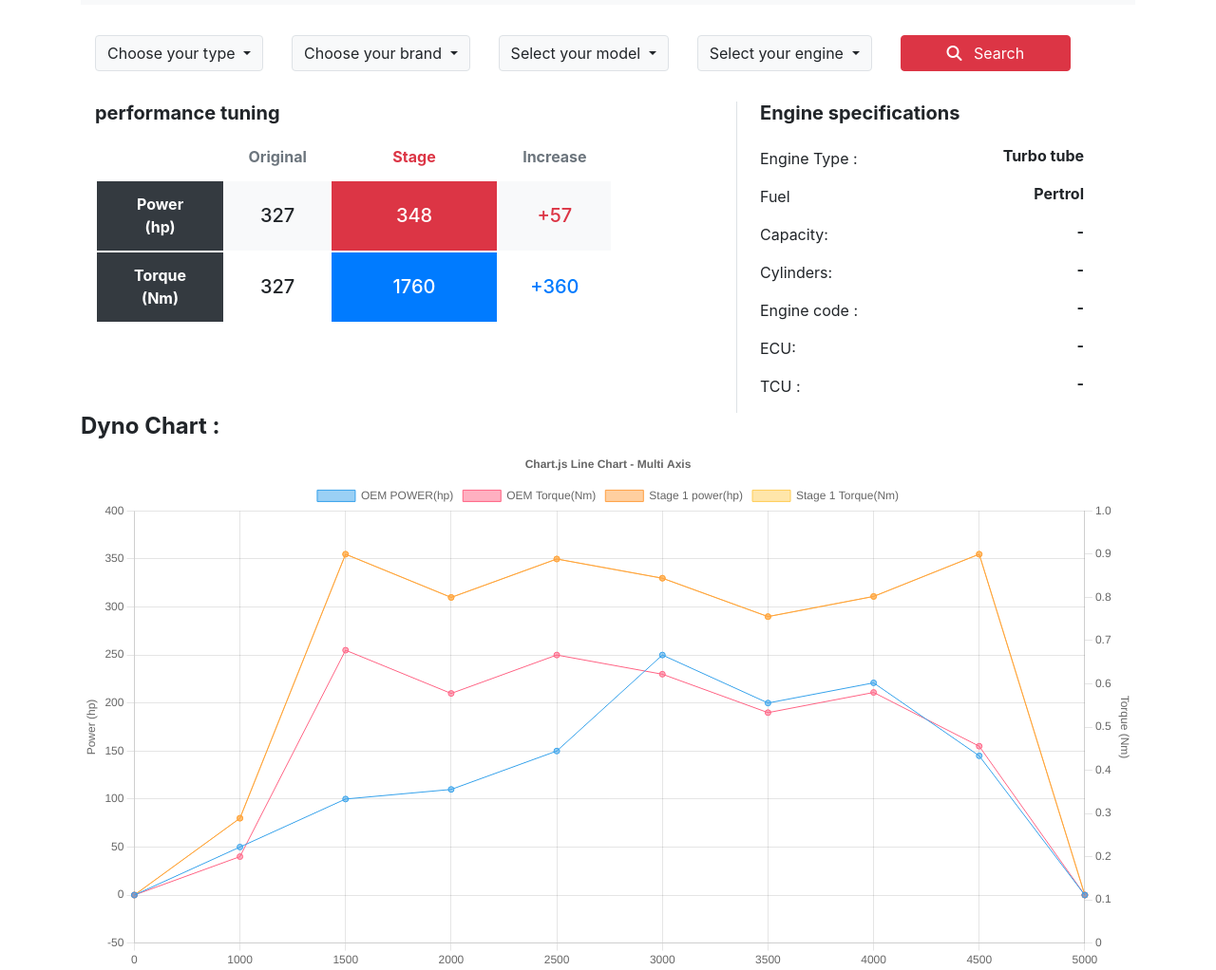
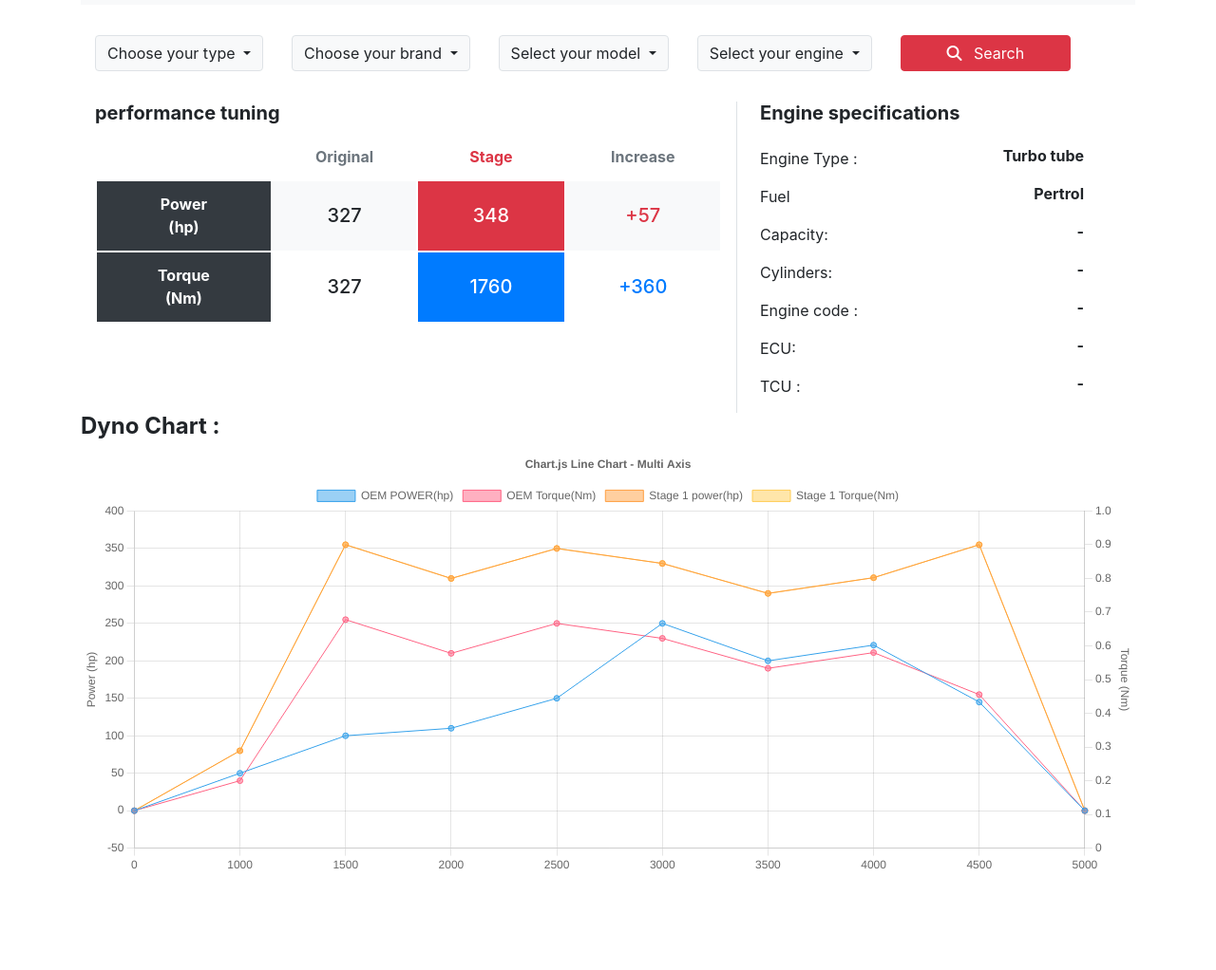
Before and after one commit to AbdullaDsouky220/project-UPW, a plain HTML site: page index.html in a window 1280 px wide. Shown: the part 56-1078 px from the top of the page at 95% size. After the commit the page ends 978 px from the top, so only its background shows below. Drawn offline with nearby package versions, Linux system fonts and the light colour scheme.

Commit message:
fix the table

```diff
--- a/index.html
+++ b/index.html
@@ -33,9 +33,9 @@
       }
       .chart {
         /* background-color: red; */
-        min-width: 100%;
+        min-width: 90%;
         margin-bottom: 10px;
-        height: 550px;
+        height: 450px;
       }
     </style>
 </head>
@@ -111,7 +111,7 @@
 <!-- performance and energy containers -->
 <div class="container-fluid row">
     <div class="row col-12 col-md-8  ">
-        <div class="col-10  " id="performance">
+        <div class="col  " id="performance">
             <p class="h5 font-weight-bold ">
                 performance tuning
             </p>
@@ -140,7 +140,7 @@
                     </th>
                     <td class="py-4 h5"  >327</td>
                     <td class="py-4 px-4 text-white bg-danger" >
-                        <span class=" p-4  h5 ">
+                        <span class="   h5 ">
                             348
                         </span>
                     </td>
```
